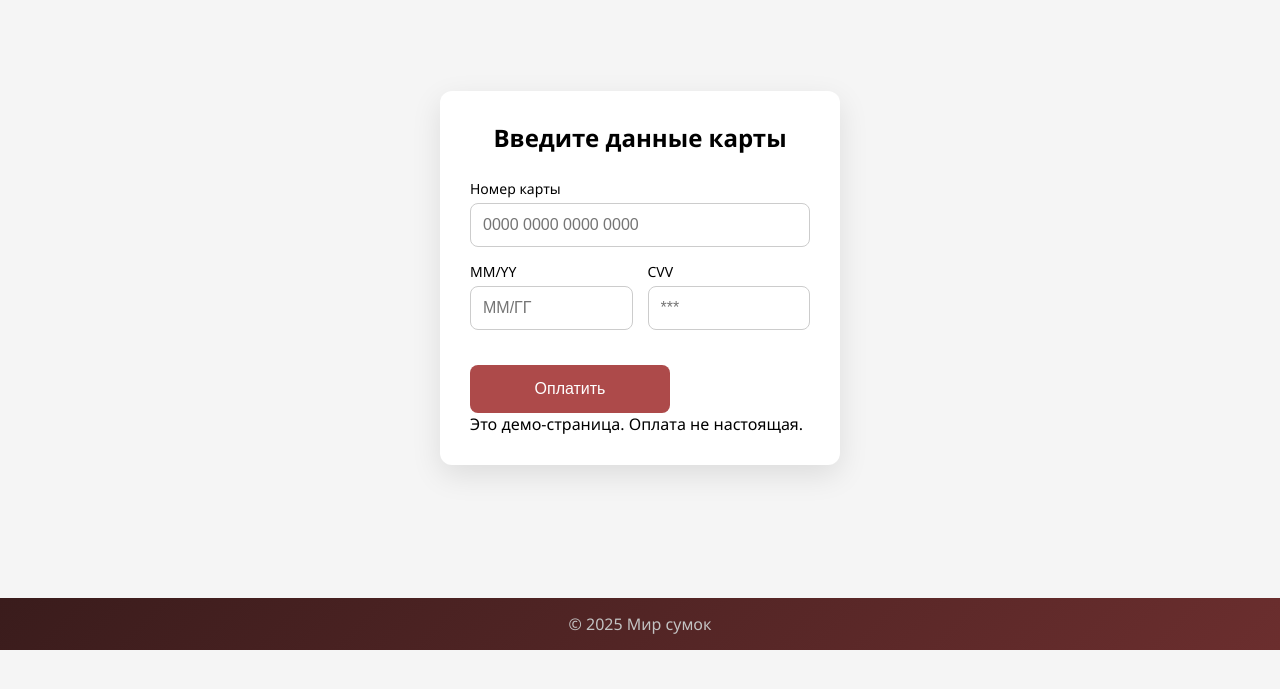
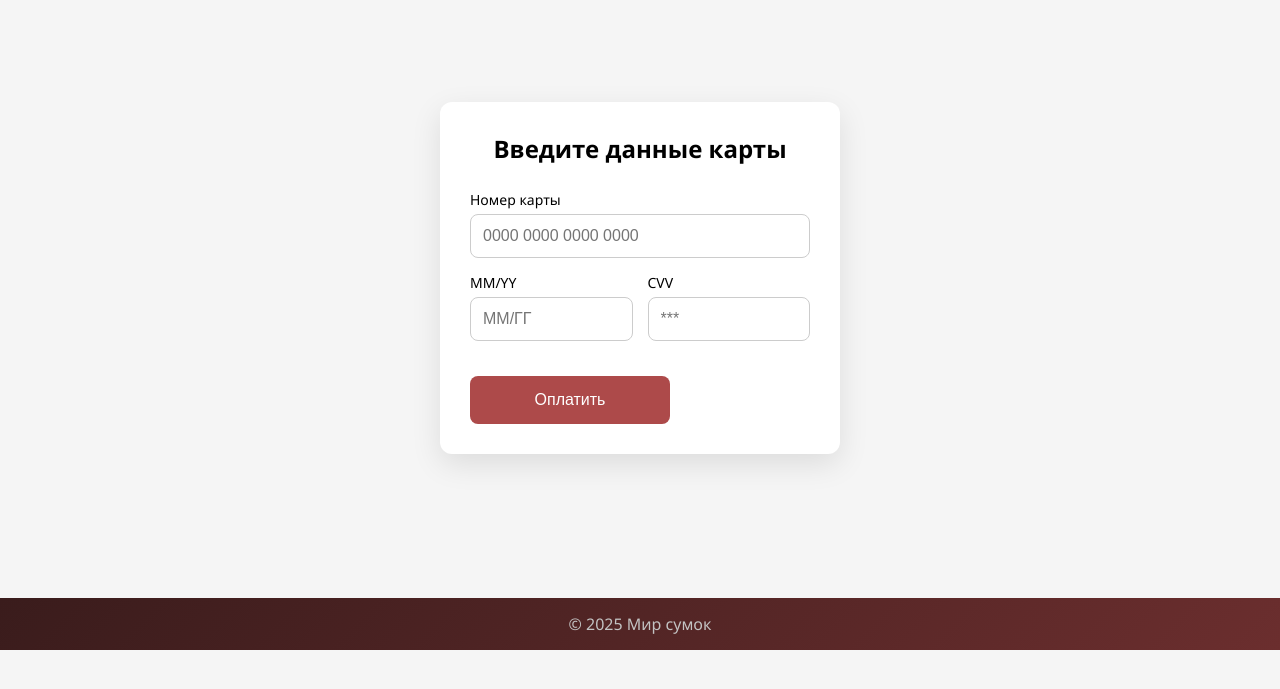
Before and after one commit to treshetnikova37-ai/site, a plain HTML site: page buylist.html in a window 1280 px wide. Shown: the part 85-774 px from the top of the page. Drawn offline with Linux system fonts and the light colour scheme.

Commit message:
Add files via upload

```diff
--- a/buylist.html
+++ b/buylist.html
@@ -38,7 +38,7 @@
       <button class="buy-btn">Оплатить</button>
     </form>
 
-    <p class="note">Это демо-страница. Оплата не настоящая.</p>
+    <p class="note"></p>
   </div>
 </main>
 
```
